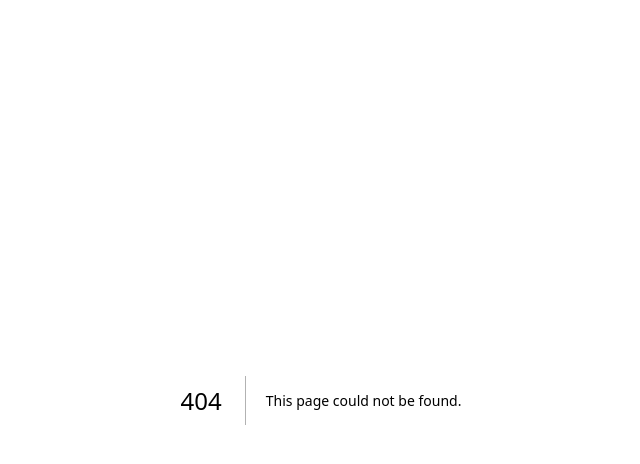
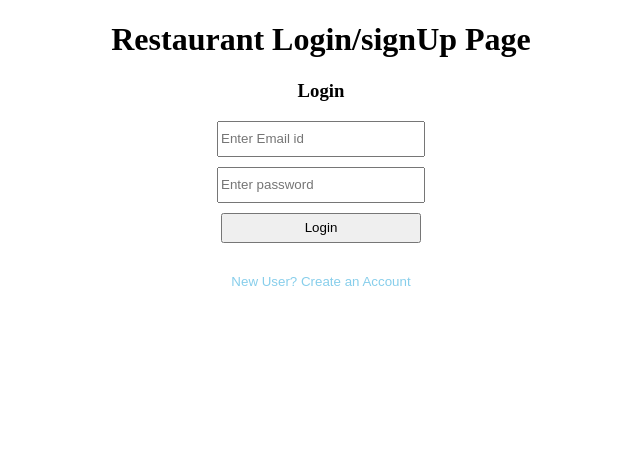
Before and after one commit to Ruturaj02/Eats-App, a Next.js app: page /restaurant in a window 1280 px wide. Before the commit this address had no page. Shown: the top 464 px of the page, without its empty margins (319-959 px from the left). Built offline with nearby package versions, Linux system fonts and the light colour scheme.

Commit message:
create app and ui for login and signup page and some styling

```diff
--- /dev/null
+++ b/src/app/_components/restaurantLogin.js
@@ -0,0 +1,24 @@
+
+
+const RestaurantLogin = () => {
+  return (
+    <>
+    <h3>Login</h3>
+    <div>
+        <form>
+            <div className="input-wrapper">
+                <input type="text" placeholder="Enter Email id " className="input-field" />
+            </div>
+            <div className="input-wrapper">
+                <input type="password" placeholder="Enter password" className="input-field" />
+            </div>
+            <div className="input-wrapper">
+                <button className="button" type="submit">Login</button>
+            </div>
+        </form>
+    </div>
+    </>
+  )
+}
+
+export default RestaurantLogin;
--- /dev/null
+++ b/src/app/_components/restaurantSignup.js
@@ -0,0 +1,67 @@
+const RestaurantSignup = () => {
+  return (
+    <>
+      <h3>SignUp</h3>
+      <div>
+        <form>
+          <div className="input-wrapper">
+            <input
+              type="text"
+              placeholder="Enter Email id "
+              className="input-field"
+            />
+          </div>
+          <div className="input-wrapper">
+            <input
+              type="password"
+              placeholder="Enter password"
+              className="input-field"
+            />
+          </div>
+          <div className="input-wrapper">
+            <input
+              type="password"
+              placeholder="Confirm password"
+              className="input-field"
+            />
+          </div>
+          <div className="input-wrapper">
+            <input
+              type="text"
+              placeholder="Enter restaurant name"
+              className="input-field"
+            />
+          </div>
+          <div className="input-wrapper">
+            <input
+              type="text"
+              placeholder="Enter City"
+              className="input-field"
+            />
+          </div>
+          <div className="input-wrapper">
+            <input
+              type="text"
+              placeholder="Enter Full Address"
+              className="input-field"
+            />
+          </div>
+          <div className="input-wrapper">
+            <input
+              type="text"
+              placeholder="Enter contact number"
+              className="input-field"
+            />
+          </div>
+          <div className="input-wrapper">
+            <button className="button" type="submit">
+              SignUP
+            </button>
+          </div>
+        </form>
+      </div>
+    </>
+  );
+};
+
+export default RestaurantSignup;
--- a/src/app/globals.css
+++ b/src/app/globals.css
@@ -1,42 +1,23 @@
-:root {
-  --background: #ffffff;
-  --foreground: #171717;
+.input-wrapper{
+    margin: 10px;
 }
 
-@media (prefers-color-scheme: dark) {
-  :root {
-    --background: #0a0a0a;
-    --foreground: #ededed;
-  }
+.input-field{
+    width: 200px;
+    height: 30px;
 }
 
-html,
-body {
-  max-width: 100vw;
-  overflow-x: hidden;
+.button{
+    width: 200px;
+    height: 30px;
 }
-
-body {
-  color: var(--foreground);
-  background: var(--background);
-  font-family: Arial, Helvetica, sans-serif;
-  -webkit-font-smoothing: antialiased;
-  -moz-osx-font-smoothing: grayscale;
+.container{
+    text-align: center;
 }
-
-* {
-  box-sizing: border-box;
-  padding: 0;
-  margin: 0;
+.button-link{
+    border:0;
+    cursor: pointer;
+    background-color: transparent;
+    color: skyblue;
+    margin: 20px;
 }
-
-a {
-  color: inherit;
-  text-decoration: none;
-}
-
-@media (prefers-color-scheme: dark) {
-  html {
-    color-scheme: dark;
-  }
-}
--- /dev/null
+++ b/src/app/restaurant/page.js
@@ -0,0 +1,27 @@
+"use client";
+
+import { useState } from "react";
+import RestaurantLogin from "../_components/restaurantLogin";
+import RestaurantSignup from "../_components/restaurantSignup";
+
+const Restaurant = () => {
+  const [login, setLogin] = useState(true);
+  return (
+    <>
+      <div className="container">
+        <h1>Restaurant Login/signUp Page</h1>
+        {login ? <RestaurantLogin /> : <RestaurantSignup />}
+
+        <div>
+          <button className="button-link" onClick={() => setLogin(!login)}>
+            {login
+              ? "New User? Create an Account"
+              : "Already have an account? Login"}
+          </button>
+        </div>
+      </div>
+    </>
+  );
+};
+
+export default Restaurant;
```
Also changed, not shown: src/app/page.js (+2 -86 lines).
